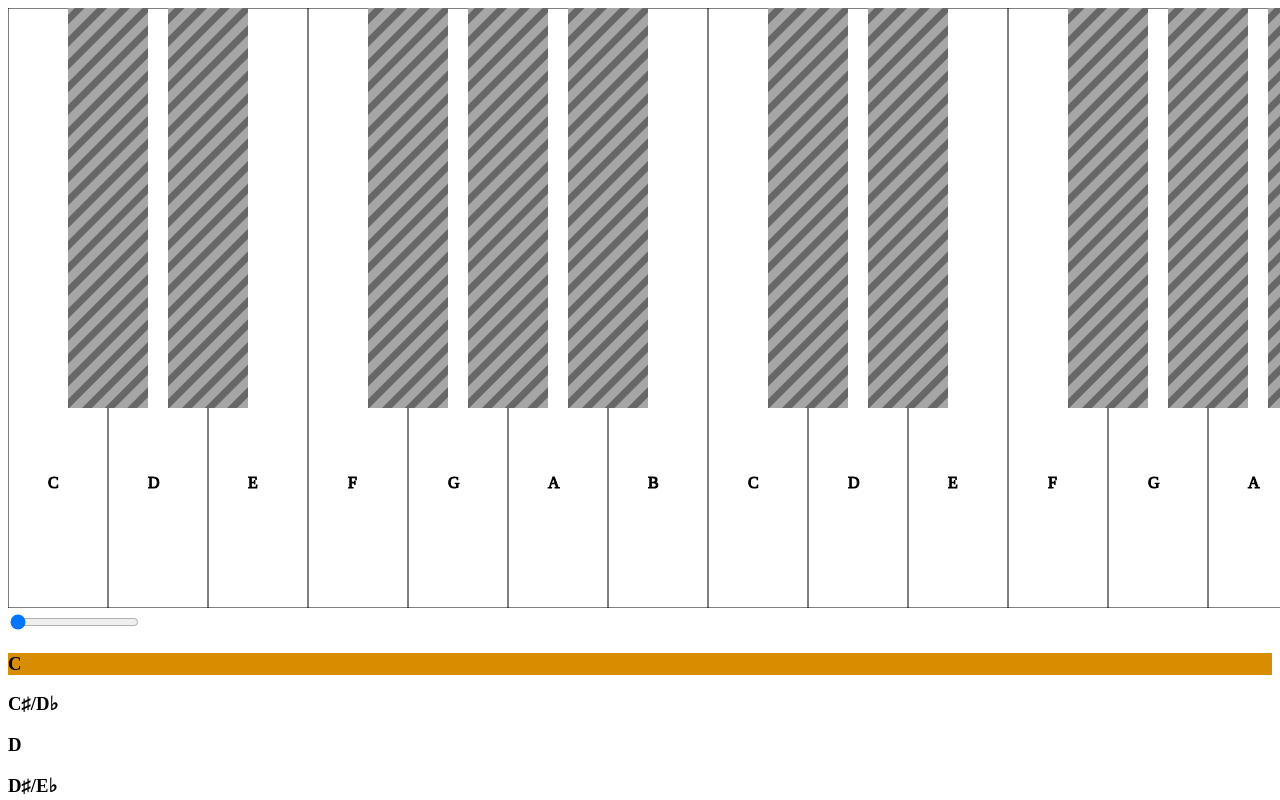
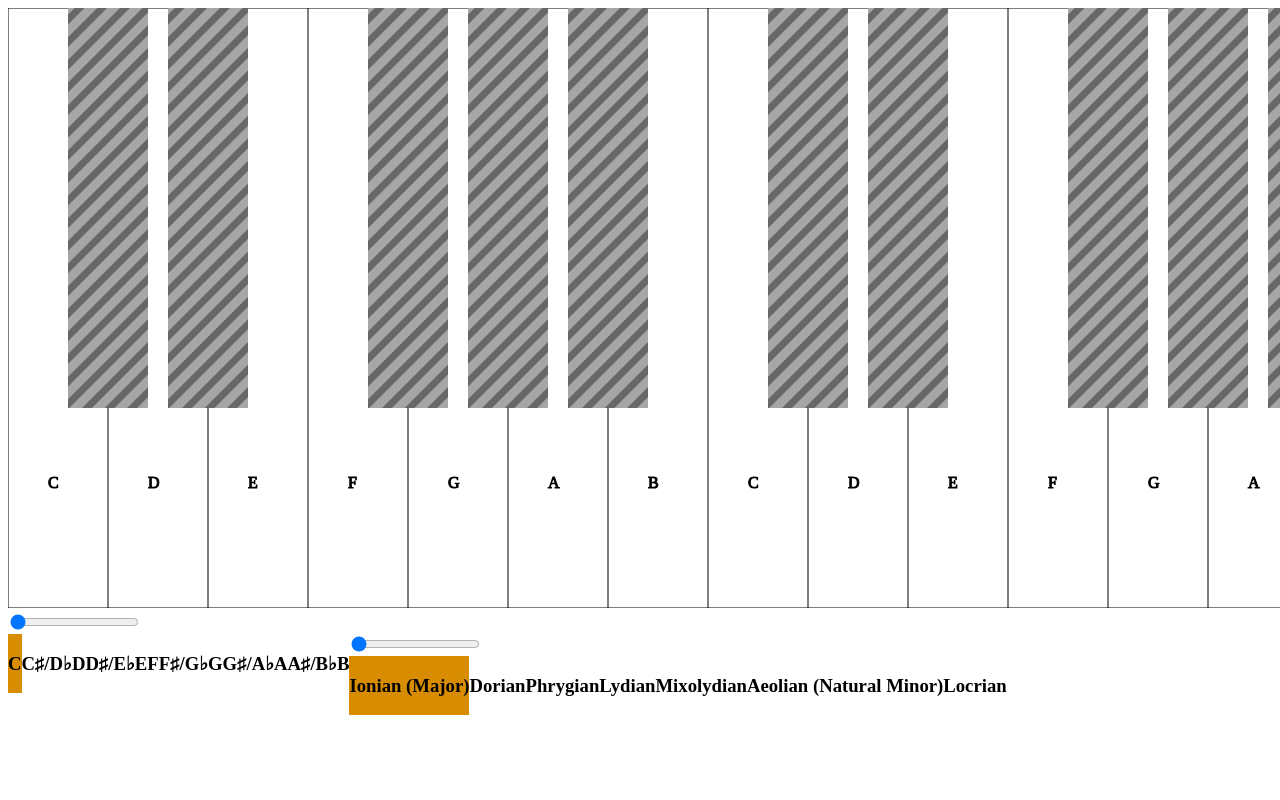
Before and after one commit to mikefooks/diatonish, a React app: page / in a window 1280 px wide. Shown: the top 800 px of the page. Built offline with nearby package versions, Linux system fonts and the light colour scheme.

Commit message:
VisualSlider behaving as expected--working for both rootSlider and modeSlider components.

```diff
--- a/src/App.js
+++ b/src/App.js
@@ -30,9 +30,11 @@ const App = (props) => {
   // Note: defaultState getting wrapped in an Immutable Map.
   const [ state, setState ] = useState(Map(defaultState));
 
-  // Handler fn to reflect changes to the RootSlider input.
+  // Handler functions for the root and mode selectors.
   function updateRoot(newRoot) {;
-    let newScale = getScale(defaultOctaves, newRoot, state.get("activeMode"));
+    let newScale = getScale(defaultOctaves,
+                            newRoot,
+                            state.get("activeMode"));
 
     let newState = state.merge({
       activeRoot: newRoot,
@@ -42,13 +44,7 @@ const App = (props) => {
     setState(newState);
   }
 
-  function toggleRootOnBottom(evt) {
-    setState(state.set("rootOnBottom", evt.target.checked));
-  }
-
-  // Handler fn to reflect changes to the RootSlider input.
-  function updateMode(evt) {
-    let newMode = evt.target.valueAsNumber;
+  function updateMode(newMode) {
     let newScale = getScale(defaultOctaves,
                             state.get("activeRoot"),
                             newMode);
@@ -61,6 +57,10 @@ const App = (props) => {
     setState(newState);
   }
 
+  function toggleRootOnBottom(evt) {
+    setState(state.set("rootOnBottom", evt.target.checked));
+  }
+
   return (
     <div id="appWindow">
       <SvgKeybed activeRoot= { state.get("activeRoot") }
@@ -70,6 +70,10 @@ const App = (props) => {
                     values={ chromaticScale }
                     activeValue={ state.get("activeRoot") }
                     changeHandler={ updateRoot } />
+      <VisualSlider name="modeSlider"
+                    values={ modeNames }
+                    activeValue={ state.get("activeMode") }
+                    changeHandler={ updateMode } />
     </div>
   );
 };
--- a/src/components/VisualSlider.js
+++ b/src/components/VisualSlider.js
@@ -19,10 +19,10 @@ const VisualSlider = (props) => {
   });
 
   return (
-    <div>
+    <div className={ `${name}__visualSlider` }>
       <input type="range"
               min="0"
-              max={ values.length }
+              max={ values.length - 1 }
               value={ activeValue }
               onChange={ (evt) => changeHandler(evt.target.valueAsNumber) } >
       </input>
--- a/src/index.html
+++ b/src/index.html
@@ -15,7 +15,19 @@
         );
       }
 
-      div.rootSlider__displayPane.active {
+      .rootSlider__displayPane {
+        float: left;
+      }
+
+      .rootSlider__displayPane.active {
+        background-color: rgb(216, 140, 0);
+      }
+
+      .modeSlider__displayPane {
+        float: left;
+      }
+
+      .modeSlider__displayPane.active {
         background-color: rgb(216, 140, 0);
       }
     </style>
```
